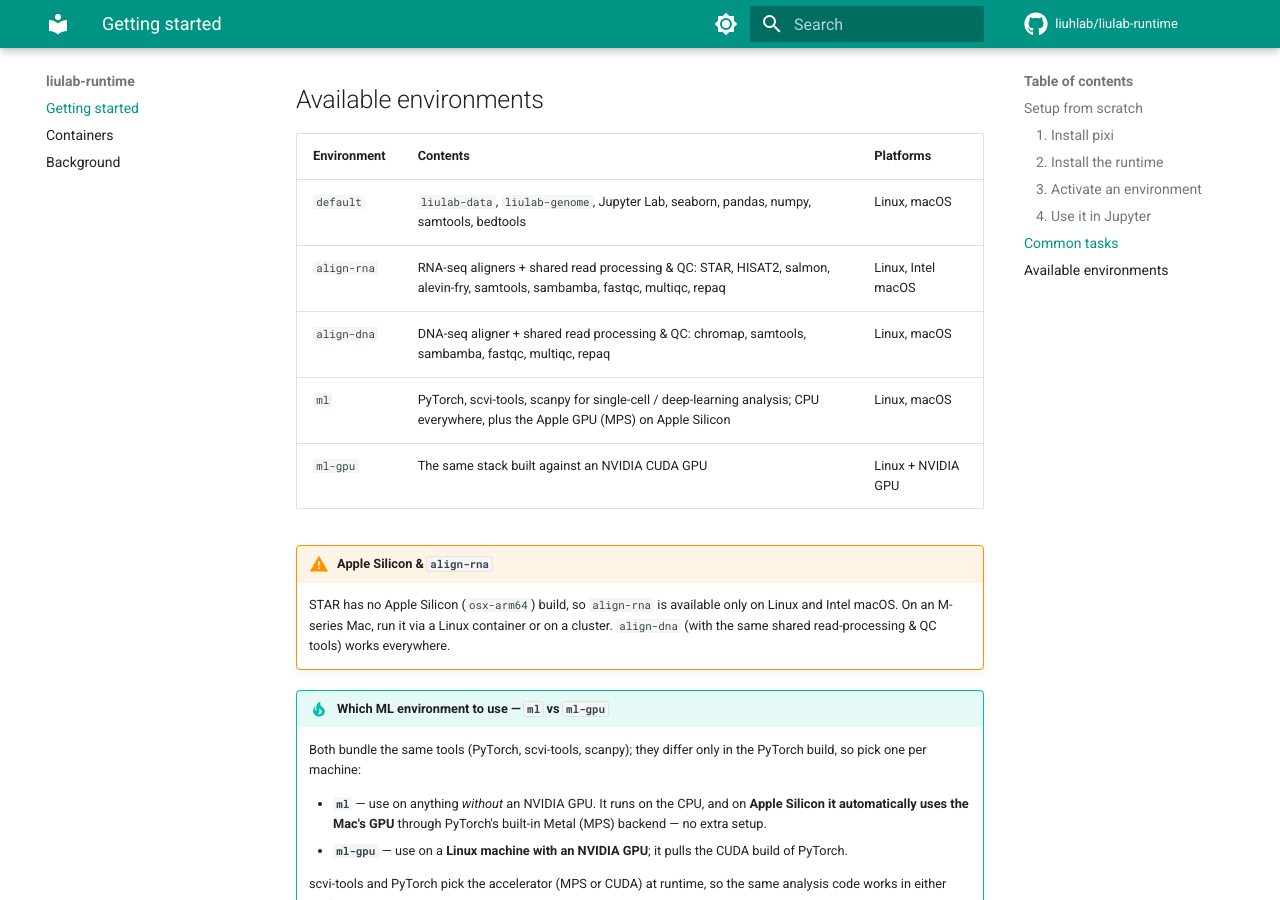
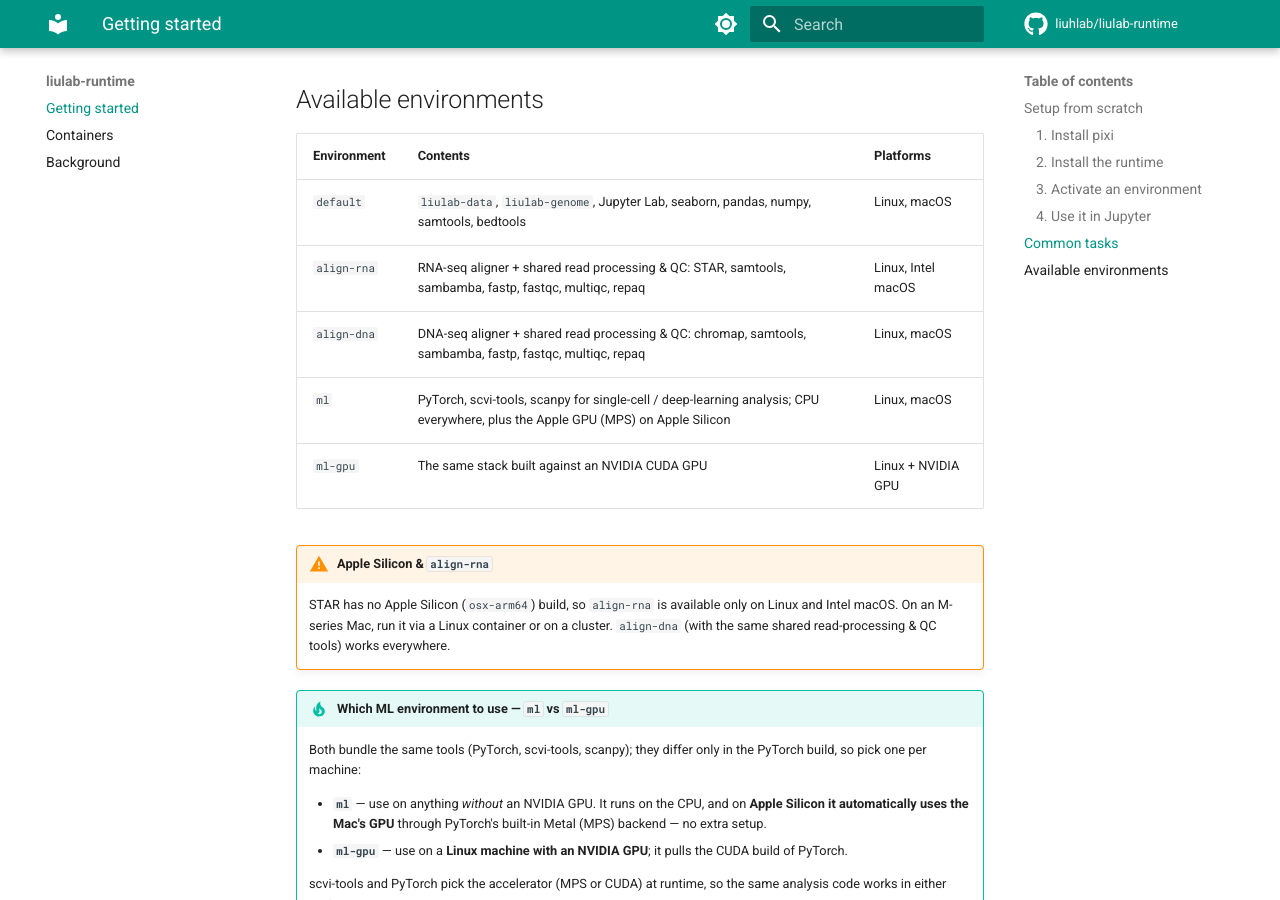
Before and after one commit to liuhlab/liulab-runtime, an MkDocs documentation site: the page built from docs/index.md, in a window 1280 px wide and 900 px high, scrolled down 2694 px. Built offline with MkDocs 1.6.1 and Material for MkDocs 9.7.7, drawn with Linux system fonts in a browser that asks for light colours; comment, search, counter and statistics services are not loaded.

Commit message:
docs: fix stale align-rna aligner list
README.md and docs/index.md listed HISAT2, salmon, and alevin-fry for
`align-rna`, but the feature ships only STAR (the others were trimmed in
14d882e). Correct both tables and add the `fastp` that align-base actually
provides.

Co-Authored-By: Claude Opus 4.8 (1M context) <noreply@anthropic.com>

```diff
--- a/docs/index.md
+++ b/docs/index.md
@@ -136,8 +136,8 @@ again to pick it up.
 | Environment  | Contents                                                            | Platforms |
 | ------------ | ------------------------------------------------------------------- | --------- |
 | `default`    | `liulab-data`, `liulab-genome`, Jupyter Lab, seaborn, pandas, numpy, samtools, bedtools | Linux, macOS |
-| `align-rna`  | RNA-seq aligners + shared read processing & QC: STAR, HISAT2, salmon, alevin-fry, samtools, sambamba, fastqc, multiqc, repaq | Linux, Intel macOS |
-| `align-dna`  | DNA-seq aligner + shared read processing & QC: chromap, samtools, sambamba, fastqc, multiqc, repaq | Linux, macOS |
+| `align-rna`  | RNA-seq aligner + shared read processing & QC: STAR, samtools, sambamba, fastp, fastqc, multiqc, repaq | Linux, Intel macOS |
+| `align-dna`  | DNA-seq aligner + shared read processing & QC: chromap, samtools, sambamba, fastp, fastqc, multiqc, repaq | Linux, macOS |
 | `ml`         | PyTorch, scvi-tools, scanpy for single-cell / deep-learning analysis; CPU everywhere, plus the Apple GPU (MPS) on Apple Silicon | Linux, macOS |
 | `ml-gpu`     | The same stack built against an NVIDIA CUDA GPU | Linux + NVIDIA GPU |
 
```
Also changed, not shown: README.md (+1 -1 lines).
